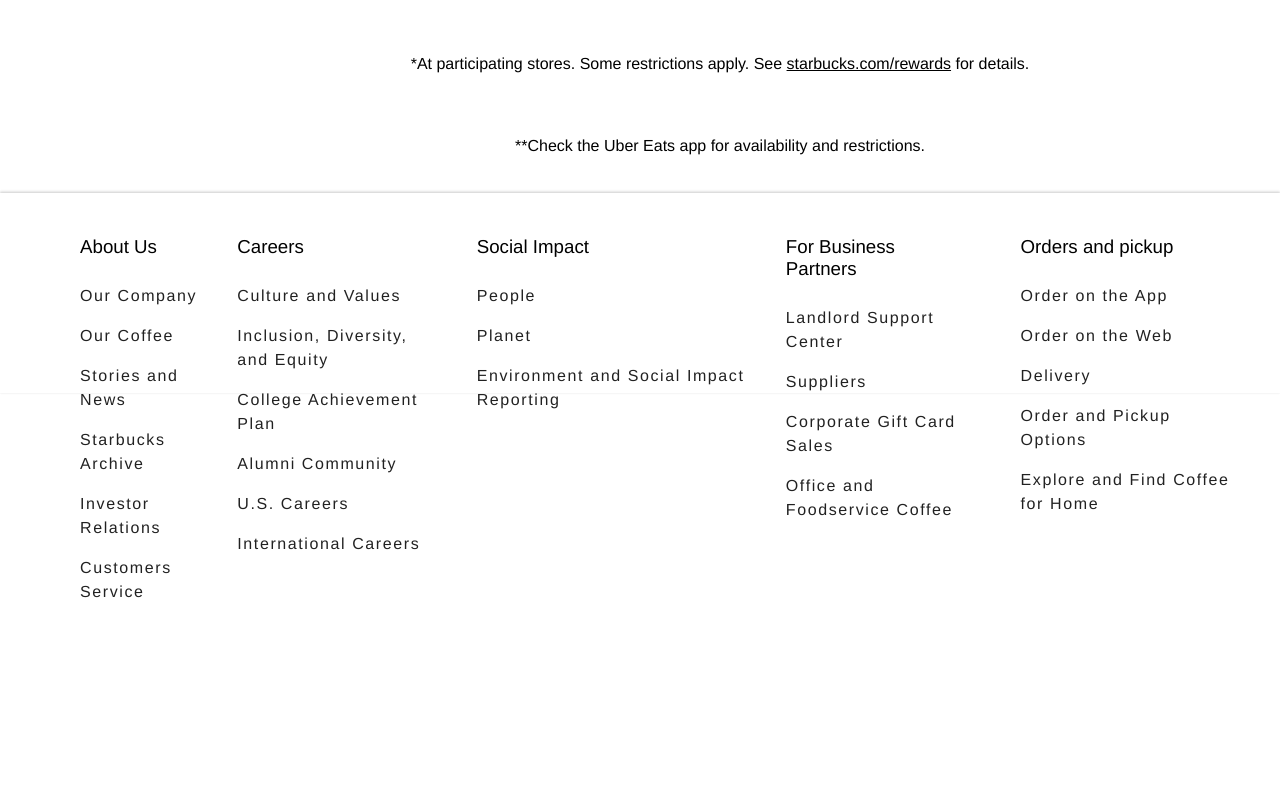
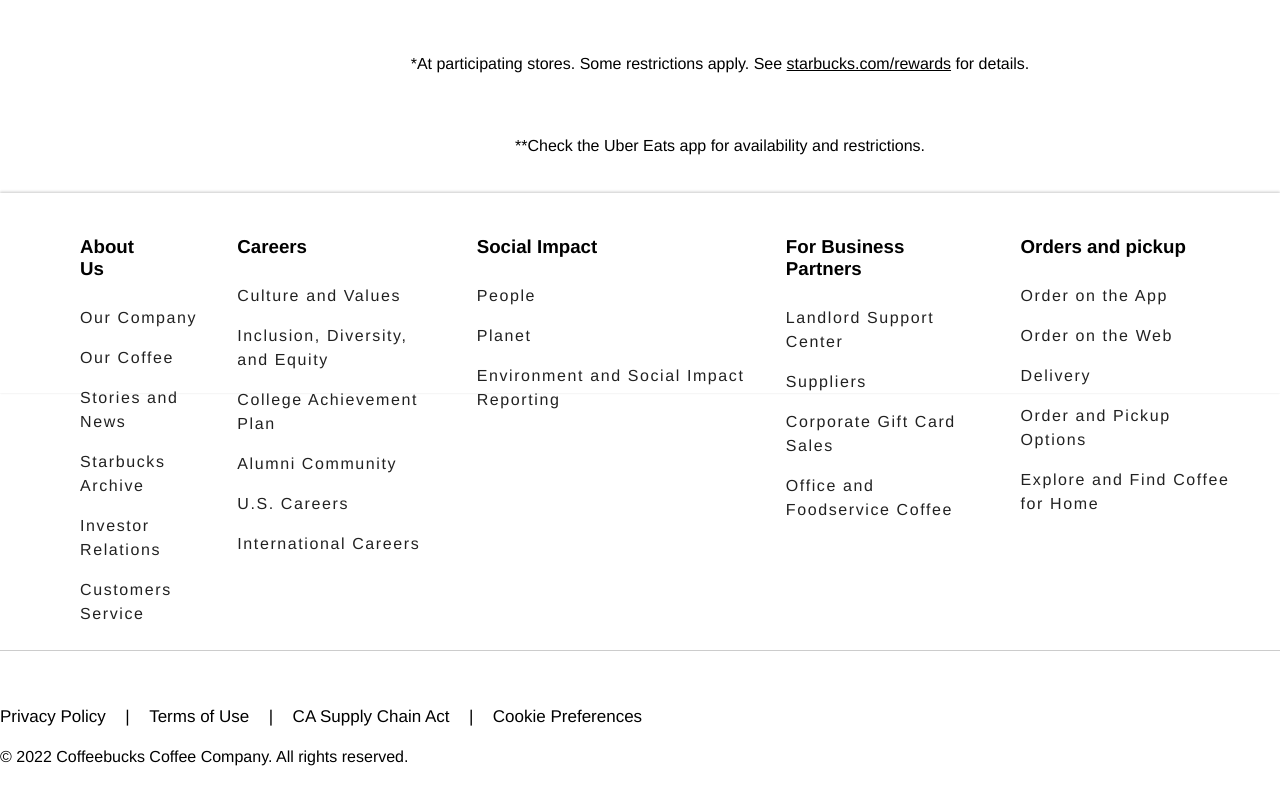
Before and after one commit to hariyono1995/css-html-landing-page-coffebucks, a plain HTML site: page index.html in a window 1280 px wide. Shown: the part 2967-3767 px from the top of the page. Before the commit the page ends 3595 px from the top, so only its background shows below. Drawn offline with Linux system fonts and the light colour scheme.

Commit message:
footer kurang icon sosmed

```diff
--- a/footer.css
+++ b/footer.css
@@ -9,13 +9,14 @@
 .footer-container {
   padding: 0 40px;
   display: flex;
+
   justify-content: space-around;
 }
 
 .footer-container h3 {
   padding: 0 40px;
 
-  font-weight: 500;
+  font-weight: 600;
 }
 
 .footer-container ul {
@@ -30,3 +31,26 @@
   cursor: pointer;
   padding: 0.5rem 0;
 }
+
+.footer-sosmed {
+  width: 1440px;
+  padding: 24px 0;
+  height: 150px;
+  margin: 0 auto;
+  border-top: 1px solid rgba(0, 0, 0, 0.2);
+
+  display: flex;
+  flex-direction: column;
+  justify-content: space-around;
+}
+
+.footer-sosmed .rule span {
+  padding-right: 15px;
+  font-weight: 500;
+  cursor: pointer;
+  font-size: 17px;
+}
+
+.footer-sosmed .rule span:hover {
+  text-decoration: underline;
+}
--- a/index.html
+++ b/index.html
@@ -213,6 +213,21 @@
       </div>
 
     </div>
+    <div class="footer-sosmed">
+      <div class="account-sosmed"></div>
+      <div class="rule">
+        <span>Privacy Policy</span>
+        <span>|</span>
+        <span>Terms of Use</span>
+<span>|</span>
+        <span>CA Supply Chain Act</span>
+        <span>|</span>
+        <span>Cookie Preferences</span>
+      </div>
+      <div class="copyright">
+        © 2022 Coffeebucks Coffee Company. All rights reserved.
+      </div>
+    </div>
   </footer>
 
   <!-- Font-awesome -->
```
